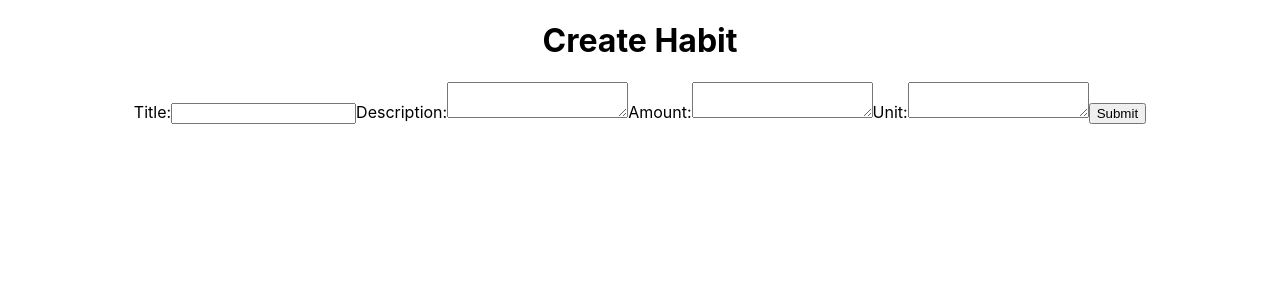
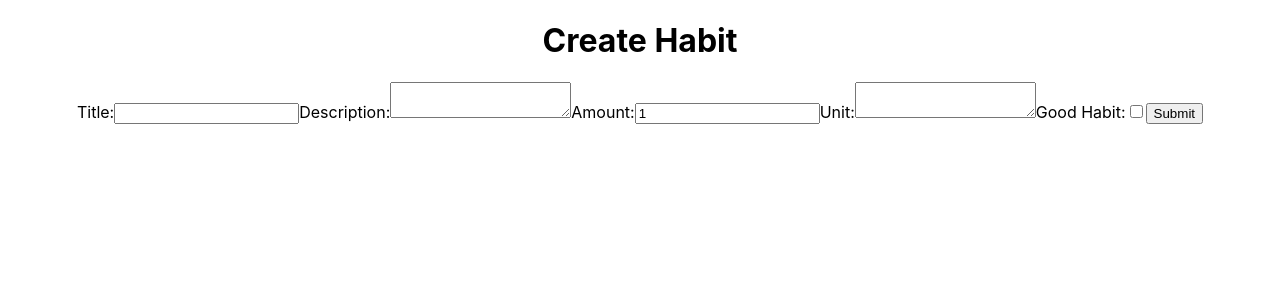
Before and after one commit to TrellinXp/habit-tracker-client, a React (Create React App) app: page / in a window 1280 px wide. Shown: the top 300 px of the page. Built offline with nearby package versions, Linux system fonts and the light colour scheme.

Commit message:
Is Good Habit Amount number

```diff
--- a/src/components/CreateHabit.js
+++ b/src/components/CreateHabit.js
@@ -3,7 +3,7 @@ import React, { Component } from 'react'
 import axios from 'axios';
 
 export default class CreateHabit extends Component {
-    state = { title: "", description: "", amount:"", unit:"", isShowing: false }
+    state = { title: "", description: "", amount:1, unit:"", isShowing: false }
 
     handleFormSubmit = (event) => {
         event.preventDefault();
@@ -11,6 +11,11 @@ export default class CreateHabit extends Component {
         const description = this.state.description;
         const amount = this.state.amount;
         const unit = this.state.unit;
+
+        let goodHabit = false;
+        if(this.state.goodHabit == 'on') {
+           goodHabit = true;
+        }
         const date = Date.now();
 
         const user = this.props.user._id; // <== we need to know to which project the created task belong, so we need to get its 'id'
@@ -19,7 +24,7 @@ export default class CreateHabit extends Component {
 
         // { title, description, projectID } => this is 'req.body' that will be received on the server side in this route,
         // so the names have to match
-        axios.post("http://localhost:5000/api/habits/",  { title, description, amount, unit, date, user } )
+        axios.post("http://localhost:5000/api/habits/",  { title, description, amount, unit, date, user, goodHabit } )
         .then( () => {
             // after submitting the form, retrieve project one more time so the new task is displayed as well
             //this.setState({title: "", description: "", amount:"", unit:""});
@@ -43,10 +48,11 @@ export default class CreateHabit extends Component {
                     <label>Description:</label>
                     <textarea name="description" value={this.state.description} onChange={ e => this.handleChange(e)} />
                     <label>Amount:</label>
-                    <textarea name="amount" value={this.state.amount} onChange={ e => this.handleChange(e)} />
+                    <input name="amount" type="number" value={this.state.amount} onChange={ e => this.handleChange(e)} />
                     <label>Unit:</label>
                     <textarea name="unit" value={this.state.unit} onChange={ e => this.handleChange(e)} />
-
+                    <label>Good Habit:</label>
+                    <input type="checkbox" id="goodHabit" name="goodHabit" onChange={ e => this.handleChange(e)} />
                     <input type="submit" value="Submit" />
                 </form>
             </div>
```
